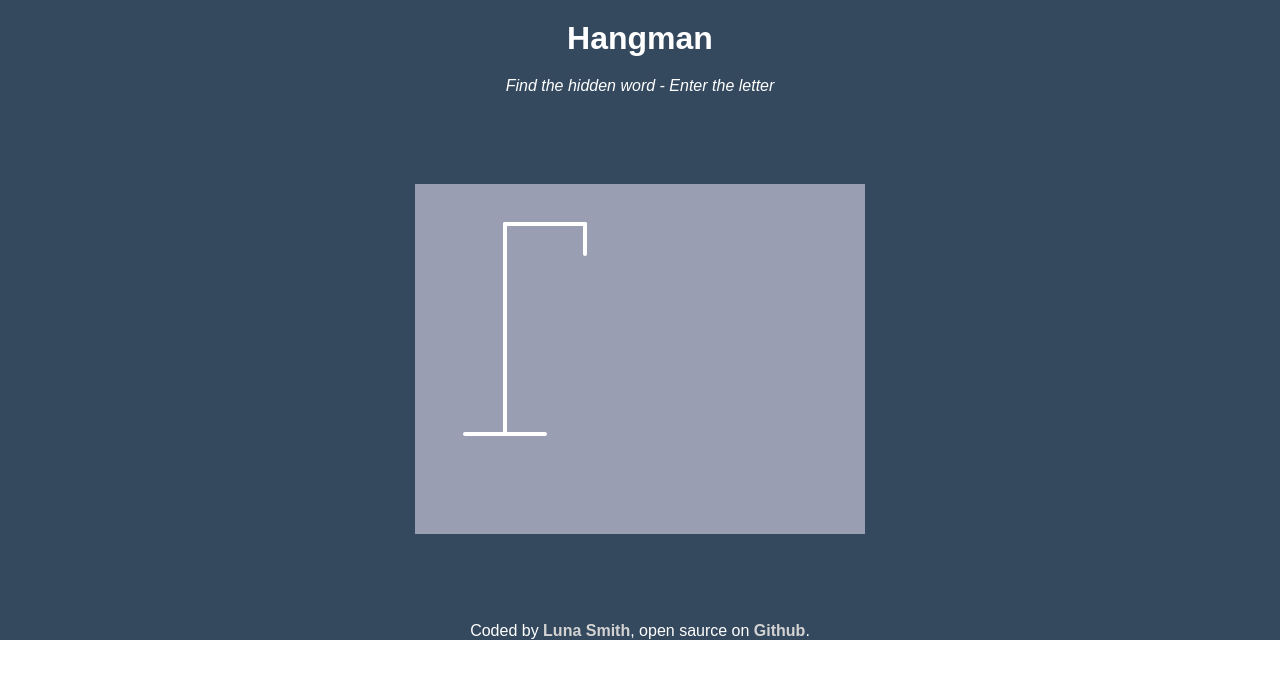
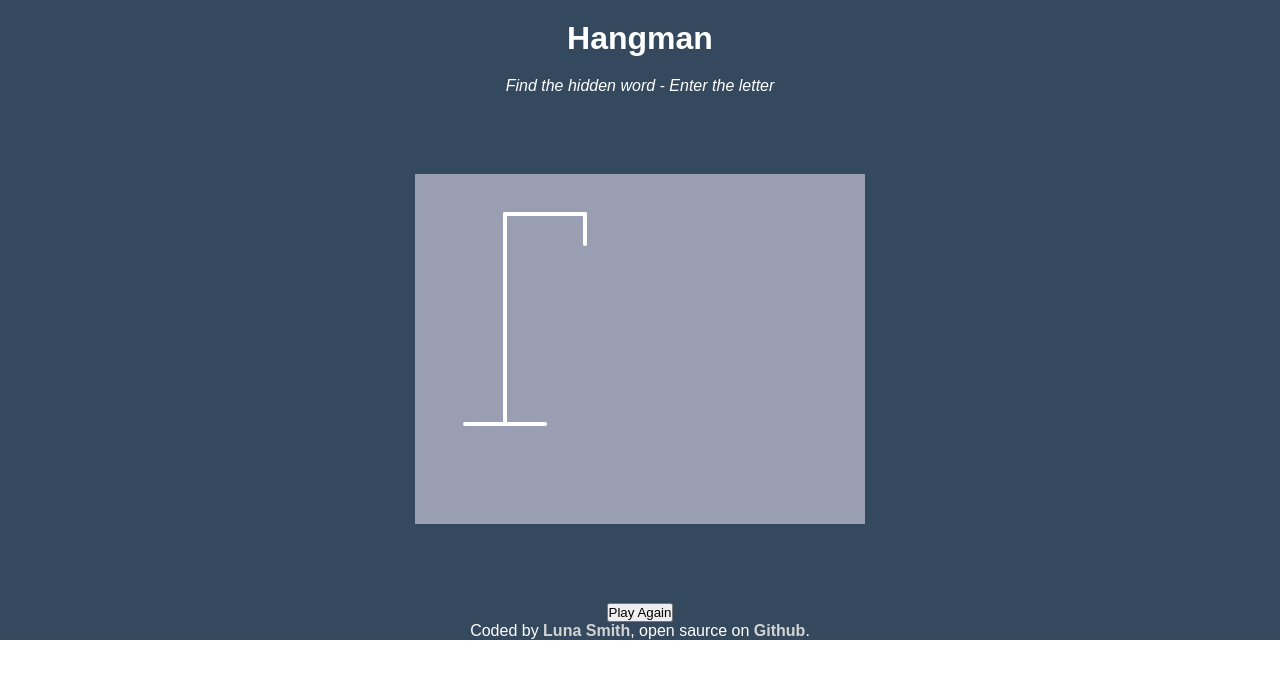
Before and after one commit to Lu-Smith/hangman-react-typescript, a React (Create React App) app: page / in a window 1280 px wide. Shown: the top 678 px of the page. Built offline with nearby package versions, Linux system fonts and the light colour scheme.

Commit message:
Created PopUp.tsx

```diff
--- a/src/App.tsx
+++ b/src/App.tsx
@@ -3,6 +3,7 @@ import './App.css';
 import Figure from './components/Figure';
 import Footer from './components/Footer';
 import Header from './components/Header';
+import PopUp from './components/PopUp';
 import Word from './components/Word';
 import WrongLetters from './components/WrongLetters';
 
@@ -15,6 +16,7 @@ function App() {
            <WrongLetters />
            <Word />
         </div>
+        <PopUp />
         <Footer />
     </div>
   );
--- /dev/null
+++ b/src/components/PopUp.tsx
@@ -0,0 +1,15 @@
+import React from 'react'
+
+const PopUp = () => {
+  return (
+    <div className="popup-container" id="popup-container">
+        <div className="popup">
+            <h2 id="final-message"></h2>
+            <h3 id="final-message-reveal-word"></h3>
+            <button id="play-button">Play Again</button>
+        </div>
+  </div>
+  )
+}
+
+export default PopUp
```
